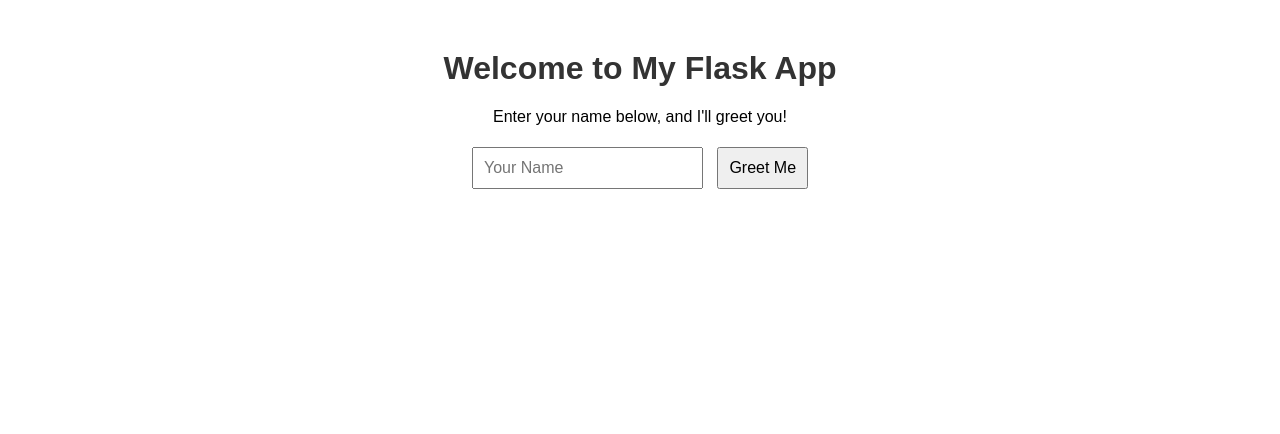
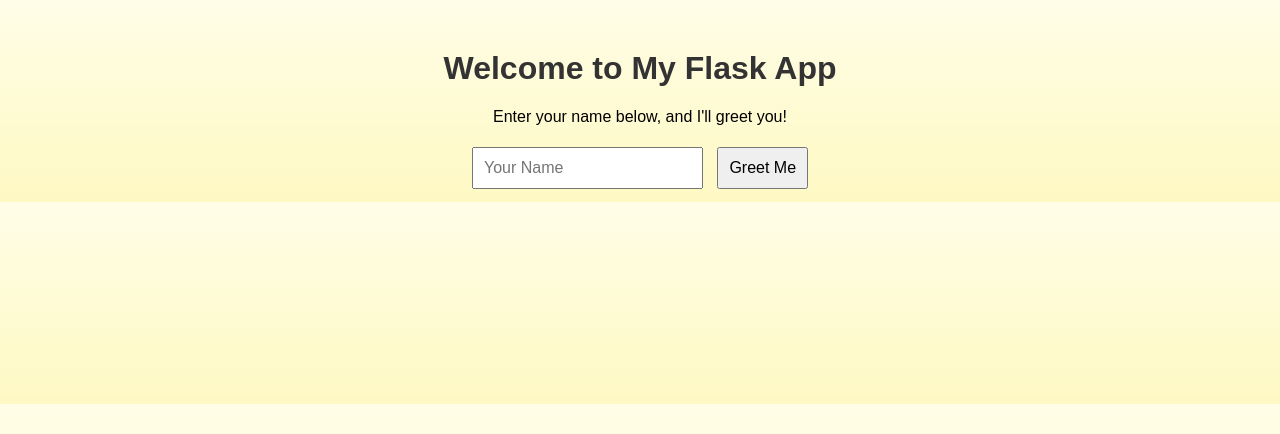
Before and after one commit to Vaidehi-Wadnerkar/GCP, a Flask app: page / in a window 1280 px wide. Shown: the top 434 px of the page. Run offline with Flask 3, Linux system fonts and the light colour scheme.

Commit message:
updated index.html

```diff
--- a/deploy-flask-app-on-VM/templates/index.html
+++ b/deploy-flask-app-on-VM/templates/index.html
@@ -9,6 +9,7 @@
             font-family: Arial, sans-serif;
             text-align: center;
             margin-top: 50px;
+            background: linear-gradient(to bottom, #fffde7, #fef9c3); /* Light yellow to white gradient */
         }
         h1 {
             color: #333;
```
